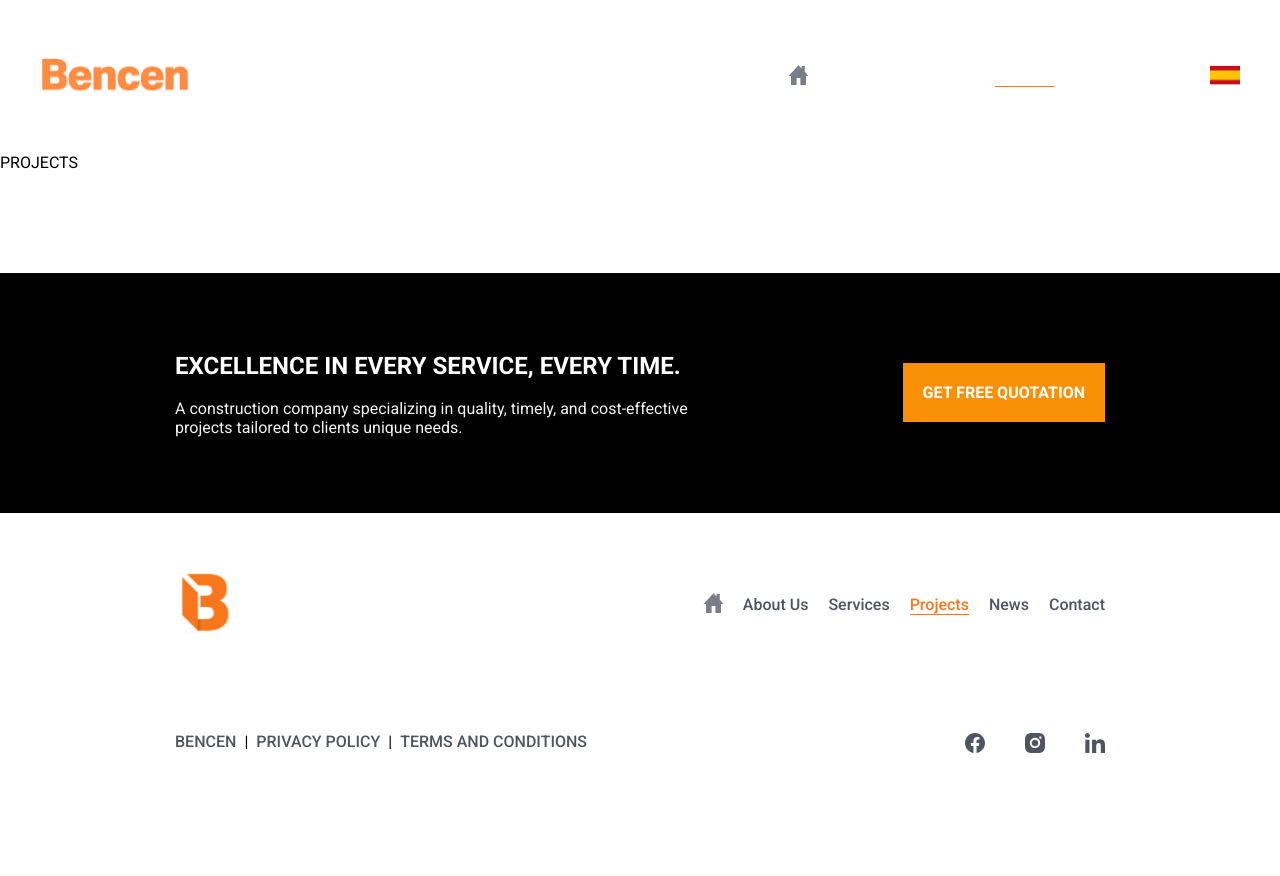
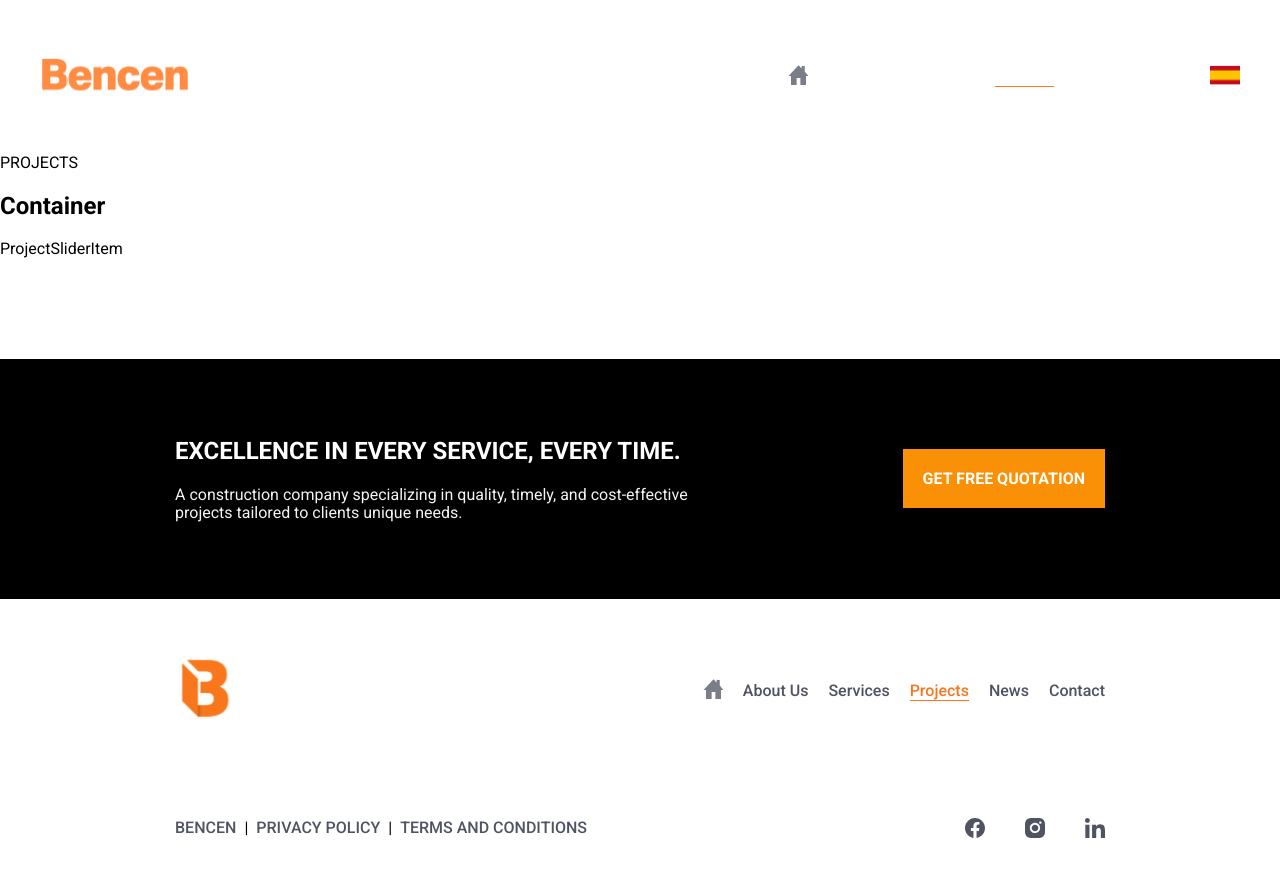
Before and after one commit to ipiccardo/bencen, a Next.js app: page /dashboard/projects in a window 1280 px wide. Shown: the top 876 px of the page. Before the commit the page ends 833 px from the top, so only its background shows below. Built offline with nearby package versions, Linux system fonts and the light colour scheme.

Commit message:
feature: branch Projects Section created

```diff
--- /dev/null
+++ b/src/app/components/ProjectSlider/ProjectSliderContainer.tsx
@@ -0,0 +1,13 @@
+import React from "react";
+import ProjectSliderItem from "./ProjectSliderItem";
+
+const ProjectSliderContainer = () => {
+  return (
+    <>
+      <h2>Container</h2>
+      <ProjectSliderItem />
+    </>
+  );
+};
+
+export default ProjectSliderContainer;
--- /dev/null
+++ b/src/app/components/ProjectSlider/ProjectSliderItem.tsx
@@ -0,0 +1,7 @@
+import React from "react";
+
+const ProjectSliderItem = () => {
+  return <div>ProjectSliderItem</div>;
+};
+
+export default ProjectSliderItem;
--- a/src/app/dashboard/projects/page.tsx
+++ b/src/app/dashboard/projects/page.tsx
@@ -1,9 +1,13 @@
-import React from 'react'
+import ProjectSliderContainer from "@/app/components/ProjectSlider/ProjectSliderContainer";
+import React from "react";
 
 const Projects = () => {
-    return (
-        <div className='center'>PROJECTS</div>
-    )
-}
+  return (
+    <>
+      <div className="center">PROJECTS</div>
+      <ProjectSliderContainer />
+    </>
+  );
+};
 
-export default Projects
+export default Projects;
```
